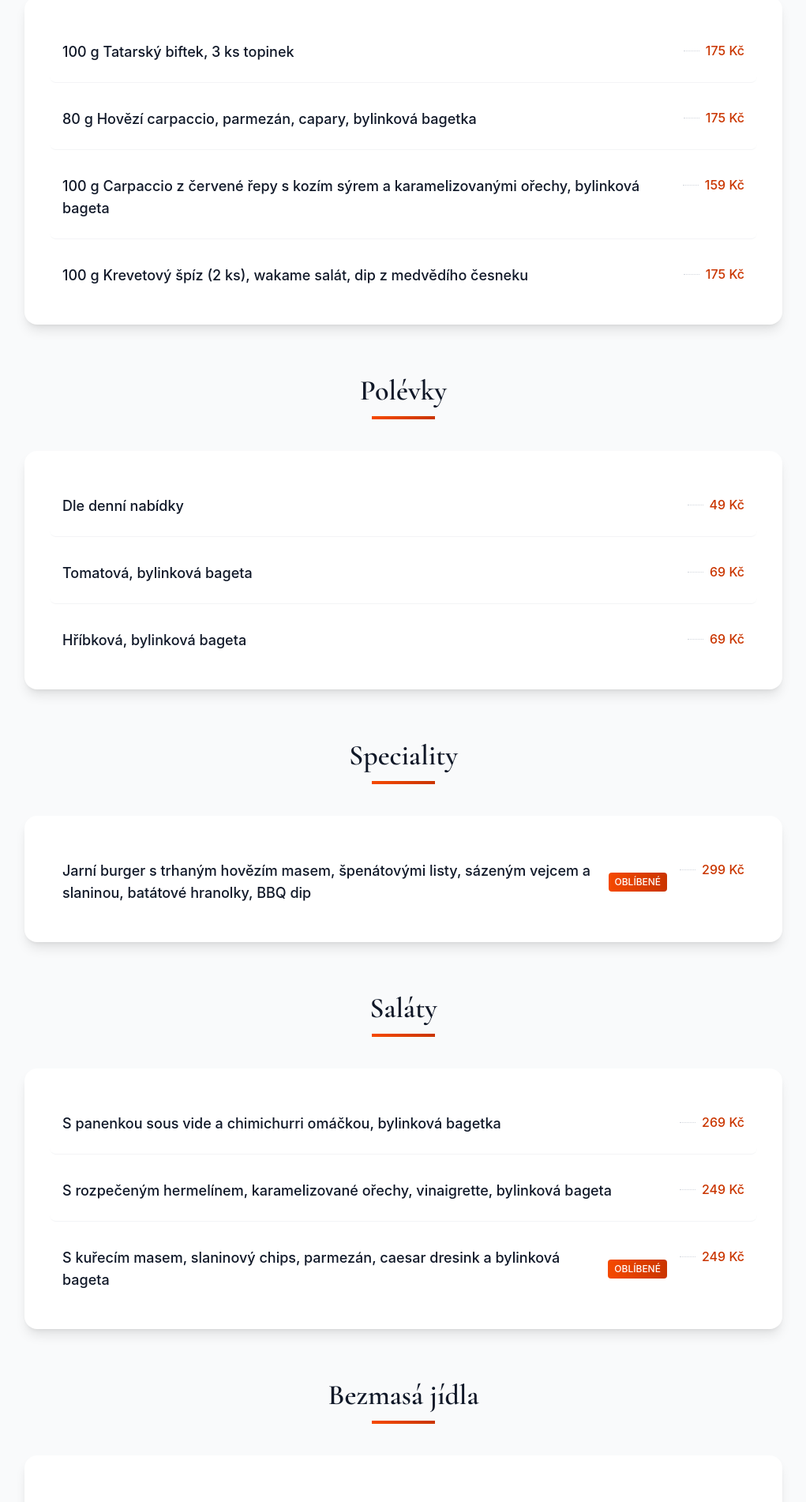
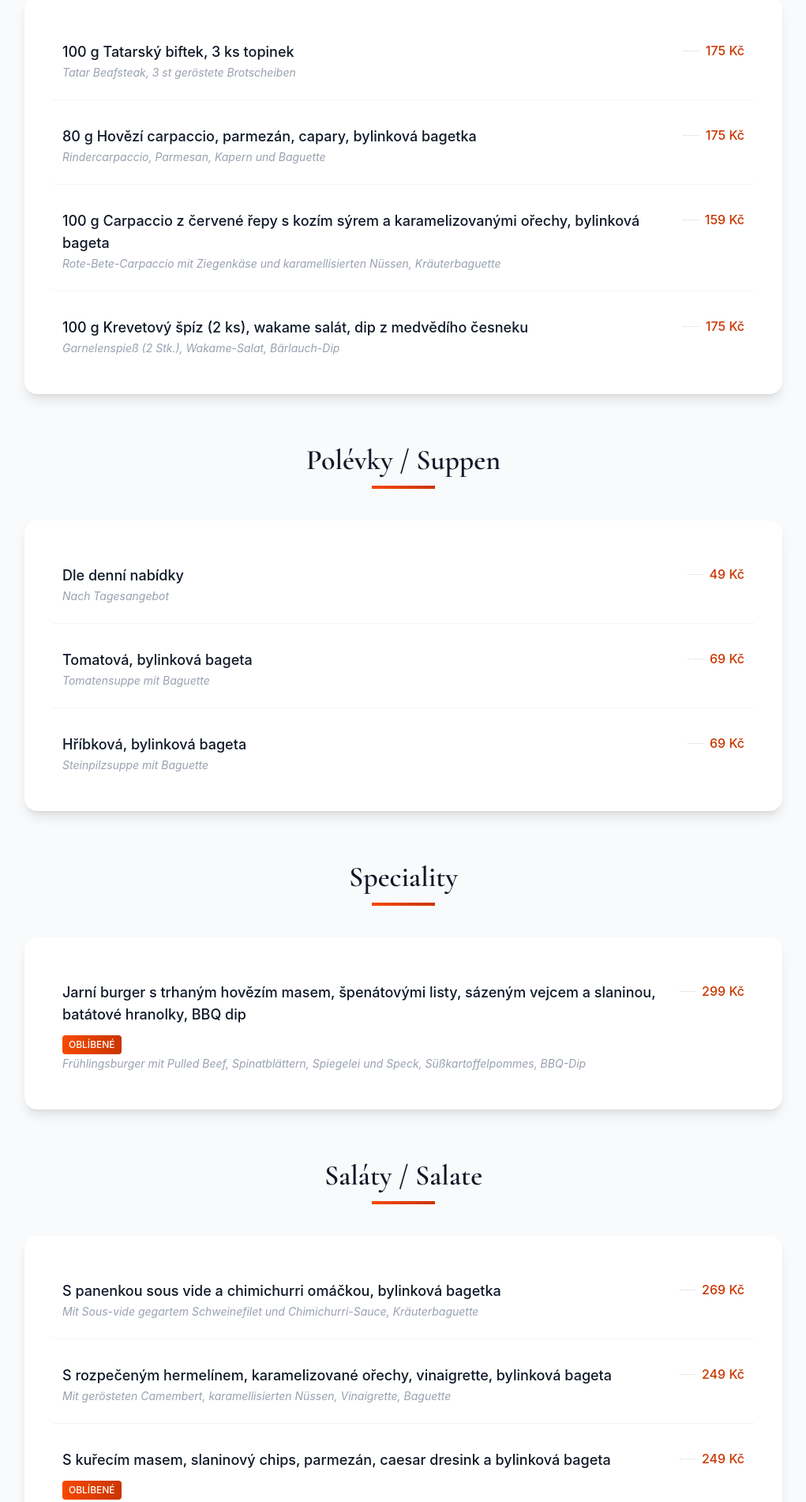
Before and after one commit to mesconliska-maker/Z-meck-restaurace, a React (Vite) app: page /menu in a window 1280 px wide. Shown: the part 580-2482 px from the top of the page at 79% size, without its empty margins (129-1150 px from the left). Built offline with nearby package versions, Linux system fonts and the light colour scheme.

Commit message:
Update Menu.tsx

```diff
--- a/src/app/pages/Menu.tsx
+++ b/src/app/pages/Menu.tsx
@@ -4,121 +4,121 @@ import { ImageWithFallback } from "../components/figma/ImageWithFallback";
 const menuCategories = [
   {
     id: 1,
-    name: "Studené předkrmy",
+    name: "Studené předkrmy / Kalte Vorspeisen",
     items: [
-      { name: "100 g Tatarský biftek, 3 ks topinek", price: "175 Kč" },
-      { name: "80 g Hovězí carpaccio, parmezán, capary, bylinková bagetka", price: "175 Kč" },
-      { name: "100 g Carpaccio z červené řepy s kozím sýrem a karamelizovanými ořechy, bylinková bageta", price: "159 Kč" },
-      { name: "100 g Krevetový špíz (2 ks), wakame salát, dip z medvědího česneku", price: "175 Kč" }
+      { name: "100 g Tatarský biftek, 3 ks topinek", nameDe: "Tatar Beafsteak, 3 st geröstete Brotscheiben", price: "175 Kč" },
+      { name: "80 g Hovězí carpaccio, parmezán, capary, bylinková bagetka", nameDe: "Rindercarpaccio, Parmesan, Kapern und Baguette", price: "175 Kč" },
+      { name: "100 g Carpaccio z červené řepy s kozím sýrem a karamelizovanými ořechy, bylinková bageta", nameDe: "Rote-Bete-Carpaccio mit Ziegenkäse und karamellisierten Nüssen, Kräuterbaguette", price: "159 Kč" },
+      { name: "100 g Krevetový špíz (2 ks), wakame salát, dip z medvědího česneku", nameDe: "Garnelenspieß (2 Stk.), Wakame-Salat, Bärlauch-Dip", price: "175 Kč" }
     ]
   },
   {
     id: 2,
-    name: "Polévky",
+    name: "Polévky / Suppen",
     items: [
-      { name: "Dle denní nabídky", price: "49 Kč" },
-      { name: "Tomatová, bylinková bageta", price: "69 Kč" },
-      { name: "Hříbková, bylinková bageta", price: "69 Kč" }
+      { name: "Dle denní nabídky", nameDe: "Nach Tagesangebot", price: "49 Kč" },
+      { name: "Tomatová, bylinková bageta", nameDe: "Tomatensuppe mit Baguette", price: "69 Kč" },
+      { name: "Hříbková, bylinková bageta", nameDe: "Steinpilzsuppe mit Baguette", price: "69 Kč" }
     ]
   },
   {
     id: 3,
     name: "Speciality",
     items: [
-      { name: "Jarní burger s trhaným hovězím masem, špenátovými listy, sázeným vejcem a slaninou, batátové hranolky, BBQ dip", price: "299 Kč", popular: true }
+      { name: "Jarní burger s trhaným hovězím masem, špenátovými listy, sázeným vejcem a slaninou, batátové hranolky, BBQ dip", nameDe: "Frühlingsburger mit Pulled Beef, Spinatblättern, Spiegelei und Speck, Süßkartoffelpommes, BBQ-Dip", price: "299 Kč", popular: true }
     ]
   },
   {
     id: 4,
-    name: "Saláty",
+    name: "Saláty / Salate",
     items: [
-      { name: "S panenkou sous vide a chimichurri omáčkou, bylinková bagetka", price: "269 Kč" },
-      { name: "S rozpečeným hermelínem, karamelizované ořechy, vinaigrette, bylinková bageta", price: "249 Kč" },
-      { name: "S kuřecím masem, slaninový chips, parmezán, caesar dresink a bylinková bageta", price: "249 Kč", popular: true }
+      { name: "S panenkou sous vide a chimichurri omáčkou, bylinková bagetka", nameDe: "Mit Sous-vide gegartem Schweinefilet und Chimichurri-Sauce, Kräuterbaguette", price: "269 Kč" },
+      { name: "S rozpečeným hermelínem, karamelizované ořechy, vinaigrette, bylinková bageta", nameDe: "Mit gerösteten Camembert, karamellisierten Nüssen, Vinaigrette, Baguette", price: "249 Kč" },
+      { name: "S kuřecím masem, slaninový chips, parmezán, caesar dresink a bylinková bageta", nameDe: "Mit Hühnerfleisch, Speckchips, Parmesan Käse, Caesar Dressing, Baguette", price: "249 Kč", popular: true }
     ]
   },
   {
     id: 5,
-    name: "Bezmasá jídla",
+    name: "Bezmasá jídla / Vegetarisches Essen",
     items: [
-      { name: "150 g Smažený sýr, tatarka", price: "159 Kč" },
-      { name: "150 g Rozpečený hermelín s pečenou jarní zeleninou, bylinkový dip, bagetka", price: "189 Kč" },
-      { name: "200 g Smažený sýrový talíř (eidam, niva, balkánský sýr, hermelín), spousta čerstvé zeleniny, bylinkový dip, brusinky", price: "229 Kč" }
+      { name: "150 g Smažený sýr, tatarka", nameDe: "Panierter Käse, Remoulade", price: "159 Kč" },
+      { name: "150 g Rozpečený hermelín s pečenou jarní zeleninou, bylinkový dip, bagetka", nameDe: "Überbackener Hermelin mit geröstetem Frühlingsgemüse, Kräuterdip, Baguette", price: "189 Kč" },
+      { name: "200 g Smažený sýrový talíř (eidam, niva, balkánský sýr, hermelín), spousta čerstvé zeleniny, bylinkový dip, brusinky", nameDe: "Frittierter Käseteller (Edamer, Blauschimmelkäse, Balkan-Käse, Hermelinkäse), viel frisches Gemüse, Kräuterdip, Preiselbeeren", price: "229 Kč" }
     ]
   },
   {
     id: 6,
-    name: "Ryby",
+    name: "Ryby / Fisch",
     items: [
-      { name: "200 g Losos filet s limetkovou omáčkou a zeleným chřestem, batátové hranolky", price: "329 Kč", popular: true },
-      { name: "200 g Losos filet s bylinkovým máslem a spoustou čerstvé zeleniny, chimichurri dip", price: "329 Kč" }
+      { name: "200 g Losos filet s limetkovou omáčkou a zeleným chřestem, batátové hranolky", nameDe: "Lachsfilet mit Limettensauce und grünem Spargel, Süßkartoffelpommes", price: "329 Kč", popular: true },
+      { name: "200 g Losos filet s bylinkovým máslem a spoustou čerstvé zeleniny, chimichurri dip", nameDe: "Lachsfilet mit Kräuterbutter, viel frischem Gemüse, Chimichurri dip", price: "329 Kč" }
     ]
   },
   {
     id: 7,
-    name: "Drůbež",
+    name: "Drůbež / Geflügel",
     items: [
-      { name: "200 g BBQ smoked kuřecí medailonky, restovaná jarní zelenina, cibulové kroužky, chimichurri dip", price: "279 Kč" },
-      { name: "200 g Plněné kuřecí prso s mozzarellou a sušenými rajčaty, pikantní tomatová omáčka, opečený pařížský brambor", price: "279 Kč", popular: true },
-      { name: "200 g Mini bramborové noky s kuřecím masem, špenátovými listy a smetanou", price: "249 Kč" },
-      { name: "200 g Kuřecí steak s bylinkovým máslem, spousta čerstvé zeleniny, bylinkový dip a tomatová salsa", price: "269 Kč" },
-      { name: "200 g Kachní prso s pikantní jarní zeleninou, šťouchaný bylinkový brambor", price: "299 Kč" },
-      { name: "200 g Smažený kuřecí řízek obalený v sezamu", price: "189 Kč" }
+      { name: "200 g BBQ smoked kuřecí medailonky, restovaná jarní zelenina, cibulové kroužky, chimichurri dip", nameDe: "BBQ Smoked Hähnchenmedaillons, sautiertes Frühlingsgemüse, Zwiebelringe, Chimichurri-Dip", price: "279 Kč" },
+      { name: "200 g Plněné kuřecí prso s mozzarellou a sušenými rajčaty, pikantní tomatová omáčka, opečený pařížský brambor", nameDe: "Gefüllte Hähnchenbrust mit Mozzarella und getrockneten Tomaten, pikante Tomatensauce, gebratene Parisienne-Kartoffeln", price: "279 Kč", popular: true },
+      { name: "200 g Mini bramborové noky s kuřecím masem, špenátovými listy a smetanou", nameDe: "Mini-Kartoffelgnocchi mit Hähnchenfleisch, Spinatblättern und Sahne", price: "249 Kč" },
+      { name: "200 g Kuřecí steak s bylinkovým máslem, spousta čerstvé zeleniny, bylinkový dip a tomatová salsa", nameDe: "Hähnchensteak mit Kräuterbutter, reichlich frischem Gemüse, Kräuterdip und Tomatensalsa", price: "269 Kč" },
+      { name: "200 g Kachní prso s pikantní jarní zeleninou, šťouchaný bylinkový brambor", nameDe: "Entenbrust mit pikantem Frühlingsgemüse, gestampfte Kräuterkartoffeln", price: "299 Kč" },
+      { name: "200 g Smažený kuřecí řízek obalený v sezamu", nameDe: "Hühnerschnitzel in Sezam paniert", price: "189 Kč" }
     ]
   },
   {
     id: 8,
-    name: "Vepřové maso",
+    name: "Vepřové maso / Schwein",
     items: [
-      { name: "200 g Vepřové medailonky s hříbkovou omáčkou", price: "259 Kč" },
-      { name: "200 g Marinovaný špalíček BBQ smoked, grilovaná jarní zelenina, cibulové kroužky, dip z medvědího česneku", price: "299 Kč", popular: true },
-      { name: "200 g Špalíček z vepřové panenky, pikantní hořčičná omáčka, opečený pařížský brambor, slaninový chips", price: "299 Kč" },
-      { name: "200 g Řízečky z panenky v panko strouhance, šťouchaný slaninový brambor, zelný salát s křenem", price: "299 Kč" },
-      { name: "200 g Smažený vepřový řízek", price: "189 Kč" }
+      { name: "200 g Vepřové medailonky s hříbkovou omáčkou", nameDe: "Schweinemedailons mit Steinpilzsauce", price: "259 Kč" },
+      { name: "200 g Marinovaný špalíček BBQ smoked, grilovaná jarní zelenina, cibulové kroužky, dip z medvědího česneku", nameDe: "Marinierter BBQ-Smoked Schweinefilet, gegrilltes Frühlingsgemüse, Zwiebelringe, Bärlauch-Dip", price: "299 Kč", popular: true },
+      { name: "200 g Špalíček z vepřové panenky, pikantní hořčičná omáčka, opečený pařížský brambor, slaninový chips", nameDe: "Schweinefilet, pikante Senfsauce, gebratene Parisienne-Kartoffeln, Speck-Chips", price: "299 Kč" },
+      { name: "200 g Řízečky z panenky v panko strouhance, šťouchaný slaninový brambor, zelný salát s křenem", nameDe: "Schnitzel (Schweinefile), Speckkartoffeln mit Zwiebel, Krautsalat mit Meerrettich", price: "299 Kč" },
+      { name: "200 g Smažený vepřový řízek", nameDe: "Schweineschnitzel paniert", price: "189 Kč" }
     ]
   },
   {
     id: 9,
-    name: "Hovězí maso",
+    name: "Hovězí maso / Rind",
     items: [
-      { name: "200 g Hovězí steak na barevném pepři, pečená pikantní jarní zelenina, cibulové kroužky, dip z medvědího česneku", price: "420 Kč", popular: true }
+      { name: "200 g Hovězí steak na barevném pepři, pečená pikantní jarní zelenina, cibulové kroužky, dip z medvědího česneku", nameDe: "Rindersteak mit buntem Pfeffer, geröstetem pikantem Frühlingsgemüse, Zwiebelringe, Bärlauch-Dip", price: "420 Kč", popular: true }
     ]
   },
   {
     id: 10,
-    name: "Přílohy",
+    name: "Přílohy / Beilagen",
     items: [
-      { name: "180 g Hranolky s chedarovým přelivem posypané drcenou cibulkou se slaninou", price: "75 Kč" },
-      { name: "180 g Batátové hranolky", price: "75 Kč" },
-      { name: "180 g Hranolky, krokety", price: "50 Kč" },
-      { name: "150 g Opékaný pařížský brambor", price: "50 Kč" },
-      { name: "180 g Americký brambor", price: "50 Kč" },
-      { name: "180 g Bramboráčky", price: "50 Kč" },
-      { name: "180 g Šťouchaný slaninový brambor", price: "50 Kč" },
-      { name: "180 g Vařený brambor", price: "37 Kč" },
-      { name: "150 g Pečená zelenina", price: "69 Kč" },
-      { name: "200 g Míchaný salát", price: "79 Kč" },
-      { name: "180 g Zelný salát", price: "47 Kč" },
-      { name: "80 g Kečup", price: "25 Kč" },
-      { name: "80 g Tatarská omáčka", price: "35 Kč" }
+      { name: "180 g Hranolky s chedarovým přelivem posypané drcenou cibulkou se slaninou", nameDe: "Pommes mit Chedar Sosse und Zwiebelspeck", price: "75 Kč" },
+      { name: "180 g Batátové hranolky", nameDe: "Süßkartoffel-Pommes", price: "75 Kč" },
+      { name: "180 g Hranolky, krokety", nameDe: "Pommes Frites, Kroketten", price: "50 Kč" },
+      { name: "150 g Opékaný pařížský brambor", nameDe: "Pariser Bratkartoffeln", price: "50 Kč" },
+      { name: "180 g Americký brambor", nameDe: "Amerikanische Kartoffeln", price: "50 Kč" },
+      { name: "180 g Bramboráčky", nameDe: "Kartoffelrösti", price: "50 Kč" },
+      { name: "180 g Šťouchaný slaninový brambor", nameDe: "Kartoffeln mit Speck", price: "50 Kč" },
+      { name: "180 g Vařený brambor", nameDe: "Gekochte Kartoffeln", price: "37 Kč" },
+      { name: "150 g Pečená zelenina", nameDe: "Gegrillte Gemüse", price: "69 Kč" },
+      { name: "200 g Míchaný salát", nameDe: "Gemischter Salat", price: "79 Kč" },
+      { name: "180 g Zelný salát", nameDe: "Kräutersalat", price: "47 Kč" },
+      { name: "80 g Kečup", nameDe: "Ketschup", price: "25 Kč" },
+      { name: "80 g Tatarská omáčka", nameDe: "Remoulade", price: "35 Kč" }
     ]
   },
   {
     id: 11,
-    name: "Dětské jídlo",
+    name: "Dětské jídlo / Kinder Menü",
     items: [
-      { name: "100 g Kuřecí řízek, hranolky, kečup", price: "179 Kč" }
+      { name: "100 g Kuřecí řízek, hranolky, kečup", nameDe: "Hähnchenschnitzel, Pommes Frites, Ketschup", price: "179 Kč" }
     ]
   },
   {
     id: 12,
-    name: "Dezerty",
+    name: "Dezerty / Nachspeisen",
     items: [
-      { name: "Trhanec s vanilkovou omáčkou a malinovým rozvarem", price: "99 Kč" },
-      { name: "Čokoládové brownies s pistáciovým krémem a čerstvým ovocem", price: "99 Kč" },
-      { name: "Čokoládový fondant s vanilkovou zmrzlinou", price: "105 Kč", popular: true },
-      { name: "Cheesecake s malinovou omáčkou", price: "99 Kč" },
-      { name: "Horké maliny", price: "99 Kč" }
+      { name: "Trhanec s vanilkovou omáčkou a malinovým rozvarem", nameDe: "Kaiserschmarn mit Vanillesauce und Himbeermus", price: "99 Kč" },
+      { name: "Čokoládové brownies s pistáciovým krémem a čerstvým ovocem", nameDe: "Schokoladen-Brownies mit Pistaziencreme und frischen Früchten", price: "99 Kč" },
+      { name: "Čokoládový fondant s vanilkovou zmrzlinou", nameDe: "Schokoladenfondant mit Vanille-Eiscreme", price: "105 Kč", popular: true },
+      { name: "Cheesecake s malinovou omáčkou", nameDe: "Cheesecake mit Himbeersauce", price: "99 Kč" },
+      { name: "Horké maliny", nameDe: "Heisse Himbeeren", price: "99 Kč" }
     ]
   }
 ];
@@ -174,7 +174,7 @@ export function Menu() {
                       className="flex items-start justify-between gap-4 pb-6 border-b border-gray-100 last:border-0 last:pb-0 group hover:bg-orange-50/30 transition-colors px-4 py-2 rounded-lg -mx-4"
                     >
                       <div className="flex-1">
-                        <div className="flex items-center gap-3">
+                        <div className="flex items-center gap-3 flex-wrap">
                           <h3 className="text-lg text-gray-900">
                             {item.name}
                           </h3>
@@ -184,6 +184,9 @@ export function Menu() {
                             </span>
                           )}
                         </div>
+                        {item.nameDe && (
+                          <p className="text-sm text-gray-400 italic mt-0.5">{item.nameDe}</p>
+                        )}
                       </div>
                       <div className="flex items-center gap-2">
                         <div className="hidden sm:block h-px flex-1 border-b border-dotted border-gray-300 min-w-[20px]"></div>
@@ -202,6 +205,9 @@ export function Menu() {
           <div className="mt-12 bg-orange-50 rounded-xl p-8 text-center border border-orange-100">
             <UtensilsCrossed className="text-orange-700 mx-auto mb-4" size={40} />
             <p className="text-gray-700 mb-2">
+              Všechna poloviční hlavní jídla = polovina ceny + 30 Kč
+            </p>
+            <p className="text-gray-700 mb-2">
               Alergeny a další informace o jídlech rádi sdělíme na vyžádání.
             </p>
             <p className="text-sm text-gray-600">
```
